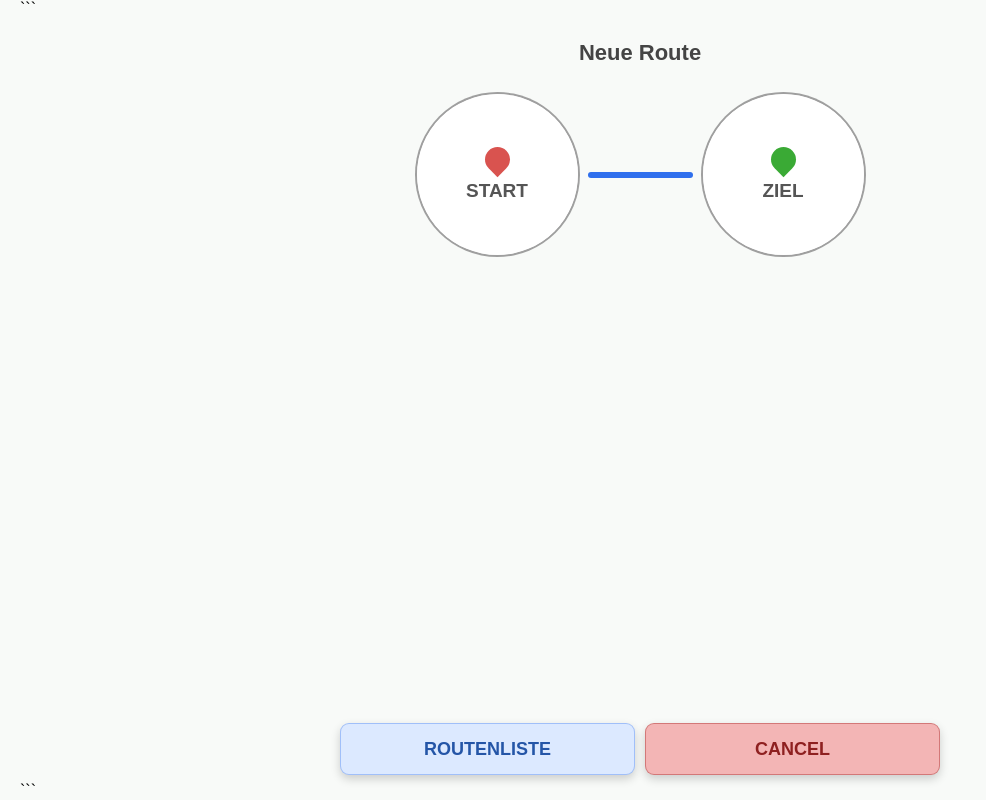
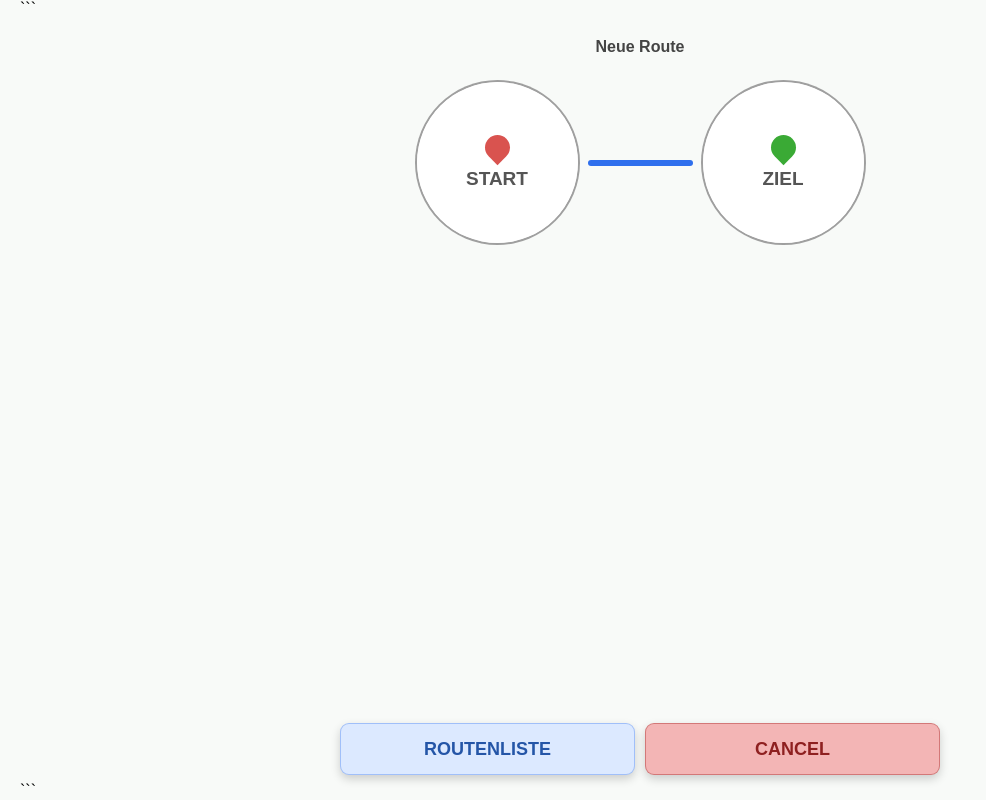
Before and after one commit to petergeisler1959-hub/BikeHello, a website: page www/index.html in a window 1280 px wide. Both pictures are taken after a click on the button "New". Shown: the whole page, without its empty margins (0-986 px from the left). Drawn offline with nearby package versions, Linux system fonts and the light colour scheme.

Commit message:
Convert routing overlay to separate route screen (2)

````diff
--- a/www/index.html
+++ b/www/index.html
@@ -235,11 +235,11 @@
     }
 
     .route-page-title {
-      margin: -10;
+      margin: -10px;
 
       color: #444;
 
-      font-size: 22px;
+      font-size: 16px;
       font-weight: 600;
     }
 
@@ -982,9 +982,9 @@
 ```
 <header class="route-page-header">
 
-  <h3 class="route-page-title">
+  <h1 class="route-page-title">
     Neue Route
-  </h3>
+  </h1>
 
 </header>
 
````
